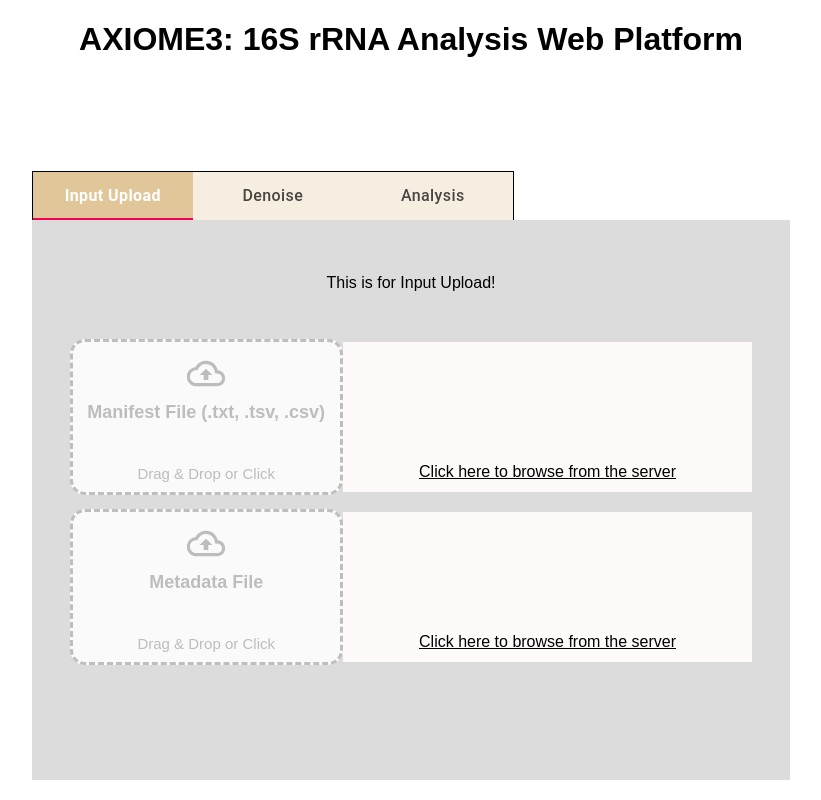
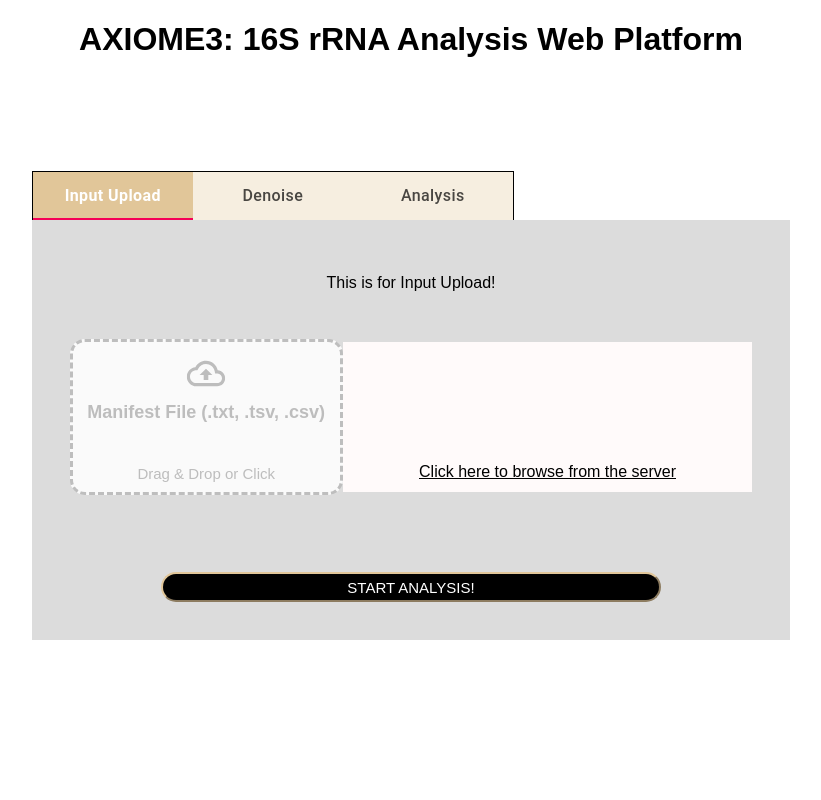
Before and after one commit to neufeld/AXIOME3-GUI, a React (Create React App) app in the folder frontend/: page / in a window 1280 px wide. Shown: the top 800 px of the page, without its empty margins (229-1050 px from the left). Built offline with nearby package versions, Linux system fonts and the light colour scheme; the HTML template or start-up script is replaced by a standard one.

Commit message:
submit button added

```diff
--- a/frontend/src/Components/AnalysisComponent.js
+++ b/frontend/src/Components/AnalysisComponent.js
@@ -43,9 +43,11 @@ function AnalysisComponent(props) {
 		<div className="main-display">
 			<TabBarMain />
 			<div className="sub-display" style={subDisplayStyles}>
-				<DescriptionMain description={"This is for Analysis!"}/>
-				<UploadElementsMain />
-				<OptionsMain />
+				<form>
+					<DescriptionMain description={"This is for Analysis!"}/>
+					<UploadElementsMain />
+					<OptionsMain />
+				</form>
 			</div>
 		</div>
 	)
--- a/frontend/src/Components/DenoiseComponent.js
+++ b/frontend/src/Components/DenoiseComponent.js
@@ -47,9 +47,11 @@ function DenoiseComponent(props) {
 		<div className="main-display">
 			<TabBarMain />
 			<div className="sub-display" style={subDisplayStyles}>
-				<DescriptionMain description={"This is for Denoise!"}/>
-				<UploadElementsMain />
-				<OptionsMain />
+				<form >
+					<DescriptionMain description={"This is for Denoise!"}/>
+					<UploadElementsMain />
+					<OptionsMain />
+				</form>
 			</div>
 		</div>
 	)
--- a/frontend/src/Components/InputUploadComponent.js
+++ b/frontend/src/Components/InputUploadComponent.js
@@ -11,6 +11,10 @@ import UploadElementsMain from './Upload-Elements/UploadElementsMain'
 import DescriptionMain from './Description/DescriptionMain'
 import OptionsMain from './Options/OptionsMain'
 import TabBarMain from './TabBar/TabBarMain'
+import SubmitButton from './SubmitButton/SubmitButton'
+
+// Custom helper functions
+import { handleSubmit } from './SubmitButton/SubmitHelper'
 
 // Import option interface data
 import InputUploadOption from './data/InputUploadOption'
@@ -22,10 +26,12 @@ function InputUploadComponent(props) {
 	// Redux actions
 	const { getUploadField, updateOptionList, emptySelectedFiles, emptyFiles } = props
 
+	// Redux states
+	const { selectedFiles, options } = props
+
 	useEffect(() => {
 		const uploadField = [
-			{id: 0, name: "manifest-file", label: "Manifest File (.txt, .tsv, .csv)"},
-			{id: 1, name: "metadata-file", label: "Metadata File"}
+			{id: 0, name: "manifest-file", label: "Manifest File (.txt, .tsv, .csv)"}
 		]
 		// Get upload elements
 		getUploadField(uploadField)
@@ -46,19 +52,30 @@ function InputUploadComponent(props) {
 		padding: "5%"
 	}
 
+	// Type of the form;
+	// For server side processing
+	const formType = "InputUpload"
+
 	return (
 		<div className="main-display">
 			<TabBarMain/>
 			<div className="sub-display" style={subDisplayStyles}>
-				<DescriptionMain description={"This is for Input Upload!"}/>
-				<UploadElementsMain />
-				<OptionsMain />
+				<form onSubmit={(e) => {handleSubmit(e, formType, selectedFiles, options)}}>
+					<DescriptionMain description={"This is for Input Upload!"}/>
+					<UploadElementsMain />
+					<OptionsMain />
+					<SubmitButton />
+				</form>
 			</div>
 		</div>
 	)
 }
 
 const mapStateToProps = state => ({
+	selectedFiles: state.upload.selectedFiles,
+	options: state.option.options
 })
 
-export default withRouter(connect(mapStateToProps, { getUploadField, updateOptionList, emptySelectedFiles, emptyFiles })(InputUploadComponent))
+const mapDispatchToProps = { getUploadField, updateOptionList, emptySelectedFiles, emptyFiles }
+
+export default withRouter(connect(mapStateToProps, mapDispatchToProps)(InputUploadComponent))
--- /dev/null
+++ b/frontend/src/Components/SubmitButton/SubmitButton.js
@@ -0,0 +1,20 @@
+import React from 'react'
+
+import './buttonStyle.css'
+
+function SubmitButton(props) {
+	// Redux states
+	const { selectedFiles, options } = props
+
+	return (
+		<div>
+			<input
+				type="submit"
+				value={"Start Analysis!"}
+				className="submit-button"
+			/>
+		</div>
+	)
+}
+
+export default SubmitButton
--- /dev/null
+++ b/frontend/src/Components/SubmitButton/SubmitHelper.js
@@ -0,0 +1,51 @@
+import axios from 'axios'
+
+/**
+ * Helper for form submission.
+ *
+ * Input:
+ *	- e: Target event
+ *	- e: which form is being submitted? (e.g. InputUpload, Denoise, Analysis)
+ */
+
+ const handleSubmit = async (e, formType, selectedFiles, options) => {
+ 	e.preventDefault();
+
+ 	const endpoint = '/submit'
+
+ 	const formData = new FormData();
+
+ 	// Form Type
+ 	formData.append("formType", formType)
+
+ 	if(formType === "InputUpload") {
+ 		// Check if "empty" form
+ 		if(selectedFiles.length === 0) {
+ 			alert("Form not completed. Please upload the manifest file.")
+ 			return
+ 		}
+
+ 		// Check there is only one element in selectedFiles?
+ 		//TODO
+
+ 		formData.append("manifest", selectedFiles[0].selectedFile)
+ 	}
+
+ 	// Check formData properly filled out?
+ 	//TODO
+
+ 	try {
+ 		const res = await axios.post(endpoint, formData, {
+	 		headers: {
+	 			'Content-Type': 'multipart/form-data'
+	 		}
+	 	})
+ 	} catch (err) {
+		console.log(err)
+	}
+
+ }
+
+ export {
+	handleSubmit
+}
--- /dev/null
+++ b/frontend/src/Components/SubmitButton/buttonStyle.css
@@ -0,0 +1,16 @@
+.submit-button {
+	width: 500px;
+	height: 30px;
+	border-radius: 20px;
+	box-shadow: 40px;
+	border-color: #E1C699;
+	background-color: black;
+	font-size: 15px;
+	text-transform: uppercase;
+	color: white;
+}
+
+.submit-button:hover {
+	font-weight: bold;
+	background-color: #E1C699;
+}
--- a/frontend/src/Components/Upload-Elements/UploadElementsMain.js
+++ b/frontend/src/Components/Upload-Elements/UploadElementsMain.js
@@ -31,9 +31,7 @@ export function UploadElementsMain(props) {
 
 	return(
 		<div className="upload-container">
-			<form>
-				{uploadItems}
-			</form>
+			{uploadItems}
 		</div>
 	)
 }
--- a/frontend/src/redux/actions/types.js
+++ b/frontend/src/redux/actions/types.js
@@ -6,3 +6,5 @@ export const SELECT_FILE = 'SELECT_FILE'
 export const UPDATE_TAB = 'UPDATE_TAB'
 // optionAction related
 export const UPDATE_OPTIONS = 'UPDATE_OPTIONS'
+// submitAction related
+//export const SUBMIT = 'SUBMIT'
```
